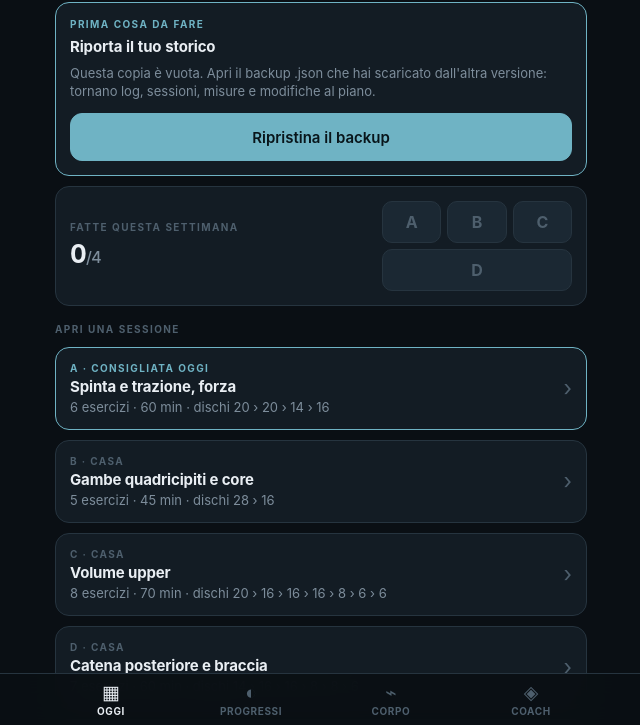
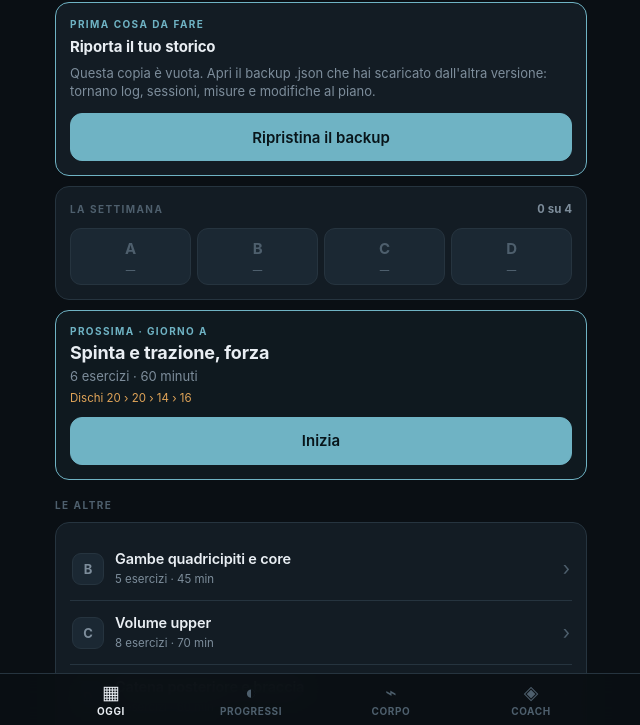
Before and after one commit to fortunatofilippo-Feel79/rachide, a plain HTML site: page index.html in a window 1280 px wide. Shown: the part 73-798 px from the top of the page, without its empty margins (319-959 px from the left). Drawn offline with Linux system fonts and the light colour scheme.

Commit message:
Add files via upload

```diff
--- a/index.html
+++ b/index.html
@@ -147,6 +147,25 @@ th{text-align:left;font-size:10px;letter-spacing:.12em;text-transform:uppercase;
 th.n{text-align:right}
 td{padding:8px 4px;border-bottom:1px solid var(--line)}
 td.n{text-align:right;font-weight:600}
+
+/* ---------- griglia della settimana ---------- */
+.wk{display:grid;grid-template-columns:repeat(4,1fr);gap:6px;margin-top:10px}
+.slot{border:1px solid var(--line);border-radius:11px;padding:9px 3px 7px;text-align:center;background:var(--surf2)}
+.slot .l{font-size:15px;font-weight:700;color:var(--dim);letter-spacing:-.02em}
+.slot .d{font-size:9.5px;color:var(--dim);margin-top:3px;font-weight:600}
+.slot.on{border-color:var(--glow);background:rgba(111,179,196,.09)}
+.slot.on .l{color:var(--glow)}
+.slot.on .d{color:var(--mut)}
+
+/* ---------- elenco compatto delle sessioni ---------- */
+.item{display:flex;align-items:center;gap:11px;padding:13px 2px;border-bottom:1px solid var(--line);width:100%;text-align:left}
+.item:last-child{border-bottom:0}
+.badge{width:32px;height:32px;border-radius:9px;background:var(--surf2);border:1px solid var(--line);
+  display:flex;align-items:center;justify-content:center;font-weight:700;font-size:13px;color:var(--mut);flex:none}
+.item .t{flex:1;min-width:0}
+.item .t b{display:block;font-size:14.5px;font-weight:600;letter-spacing:-.01em;
+  white-space:nowrap;overflow:hidden;text-overflow:ellipsis}
+.item .ch{color:var(--dim);font-size:19px;flex:none}
 
 /* ---------- istogramma tonnellaggio ---------- */
 .bars{display:flex;align-items:flex-end;gap:5px;height:66px}
@@ -1237,12 +1256,15 @@ function topbar(title, sub){
 /* ---------- OGGI ---------- */
 function viewOggi(){
   if(S.draft) return viewSession();
-  var w=weekOf(today()), done=S.sess.filter(s=>s.w===w);
-  var order=["A","B","C","D"], next=order.filter(d=>!done.some(s=>s.day===d))[0]||"A";
+  var w=weekOf(today()), fatte=S.sess.filter(function(s){ return s.w===w; });
+  var giorni=["A","B","C","D"];
+  var next=giorni.filter(function(d){ return !fatte.some(function(s){ return s.day===d; }); })[0];
+  var completa=!next;
   var h=topbar("Settimana "+w, dayName(today())+" "+today());
   h+='<div class="wrap">';
+
   if(Store.ok===false) h+=storageAlarm();
-  if(!S.log.length){ /* primo avvio su un dispositivo nuovo */
+  if(!S.log.length){
     h+='<div class="card" style="border-color:var(--glow)"><div class="eyebrow glow">Prima cosa da fare</div>'+
       '<h2 style="margin:4px 0 6px">Riporta il tuo storico</h2>'+
       '<div class="sm mut">Questa copia è vuota. Apri il backup .json che hai scaricato dall\'altra versione: tornano log, sessioni, misure e modifiche al piano.</div>'+
@@ -1253,34 +1275,77 @@ function viewOggi(){
       : (bk.never? "Non hai ancora fatto un backup." : "Ultimo backup "+bk.days+" giorni fa")+
         (bk.since? " · "+bk.since+" sessioni registrate da allora." : "."))+
     ' <button data-a="dlj" style="color:inherit;text-decoration:underline;font-weight:700;padding:0">Scaricalo ora</button></div></div>';
-  h+='<div class="card"><div class="between"><div><div class="eyebrow">Fatte questa settimana</div>'+
-     '<div class="num" style="font-size:26px">'+done.length+'<span class="mut" style="font-size:16px;font-weight:500">/4</span></div></div>'+
-     '<div class="sets" style="max-width:190px">'+order.map(d=>'<div class="chip '+(done.some(s=>s.day===d)?"top":"")+'">'+d+'</div>').join("")+'</div></div></div>';
-
-  h+='<div class="eyebrow" style="margin:16px 0 6px">Apri una sessione</div>';
-  ["A","B","C","D","T1","T2"].forEach(function(d){
-    var p=PLAN[d], is=d===next;
-    h+='<button class="card" data-a="open" data-d="'+d+'" style="display:block;width:100%;text-align:left;'+
-      (is?"border-color:var(--glow)":"")+'">'+
-      '<div class="between"><div><div class="eyebrow '+(is?"glow":"")+'">'+d+(is?" · consigliata oggi":" · "+p.sede)+'</div>'+
-      '<h2 style="margin-top:3px">'+esc(p.name)+'</h2>'+
-      '<div class="sm mut" style="margin-top:3px">'+p.ex.length+' esercizi · '+p.min+' min · dischi '+esc(p.dischi)+'</div></div>'+
-      '<div style="font-size:22px;color:var(--dim)">›</div></div></button>';
+
+  /* la settimana in quattro caselle, senza andare a capo */
+  h+='<div class="card"><div class="between"><div class="eyebrow">La settimana</div>'+
+     '<div class="xs" style="font-weight:700;color:'+(completa?"var(--ok)":"var(--mut)")+'">'+
+     fatte.length+' su 4</div></div><div class="wk">';
+  giorni.forEach(function(d){
+    var s=fatte.filter(function(x){ return x.day===d; })[0];
+    h+='<div class="slot'+(s?" on":"")+'"><div class="l">'+d+'</div>'+
+       '<div class="d">'+(s? s.date.slice(0,5) : "—")+'</div></div>';
   });
-
-  var ups=[], seen={};
+  h+='</div>';
+  var extra=fatte.filter(function(s){ return giorni.indexOf(s.day)<0; });
+  if(extra.length) h+='<div class="xs mut" style="margin-top:8px">In trasferta: '+
+    extra.map(function(s){ return s.day+" il "+s.date.slice(0,5); }).join(" · ")+'</div>';
+  h+='</div>';
+
+  /* la prossima sessione, in evidenza */
+  if(completa){
+    h+='<div class="card" style="border-color:var(--ok)"><div class="eyebrow" style="color:var(--ok)">Settimana completa</div>'+
+       '<h2 style="margin:5px 0 6px">Quattro su quattro</h2>'+
+       '<div class="sm mut">Il recupero fa parte del programma quanto le sessioni. Se vuoi allenarti lo stesso, scegli qui sotto.</div></div>';
+  } else {
+    var p=PLAN[next];
+    h+='<button class="card" data-a="open" data-d="'+next+'" style="display:block;width:100%;text-align:left;border-color:var(--glow);background:rgba(111,179,196,.06)">'+
+       '<div class="eyebrow glow">Prossima · giorno '+next+'</div>'+
+       '<h2 style="margin:5px 0 5px;font-size:18px">'+esc(p.name)+'</h2>'+
+       '<div class="sm mut">'+p.ex.length+' esercizi · '+p.min+' minuti</div>'+
+       (p.dischi!=="solo bande"? '<div class="xs" style="color:var(--amb);margin-top:7px">Dischi '+esc(p.dischi)+'</div>':"")+
+       '<div class="btn pri" style="margin-top:12px">Inizia</div></button>';
+  }
+
+  /* le altre, in righe sottili */
+  var altre=giorni.filter(function(d){ return d!==next; });
+  h+='<div class="eyebrow" style="margin:18px 0 4px">'+(completa?"Sessioni":"Le altre")+'</div><div class="card">';
+  altre.forEach(function(d){
+    var p=PLAN[d];
+    h+='<button class="item" data-a="open" data-d="'+d+'"><div class="badge">'+d+'</div>'+
+       '<div class="t"><b>'+esc(p.name)+'</b><span class="xs mut">'+p.ex.length+' esercizi · '+p.min+' min</span></div>'+
+       '<div class="ch">›</div></button>';
+  });
+  h+='</div>';
+
+  h+='<div class="eyebrow" style="margin:18px 0 4px">In trasferta</div><div class="card">';
+  ["T1","T2"].forEach(function(d){
+    var p=PLAN[d];
+    h+='<button class="item" data-a="open" data-d="'+d+'"><div class="badge">'+d+'</div>'+
+       '<div class="t"><b>'+esc(p.name.replace("Trasferta · ",""))+'</b><span class="xs mut">solo bande · '+p.min+' min</span></div>'+
+       '<div class="ch">›</div></button>';
+  });
+  h+='</div>';
+
+  /* progressioni pronte */
+  var ups=[], visti={};
   Object.keys(PLAN).forEach(function(d){ PLAN[d].ex.forEach(function(e){
-    if(seen[e.n]) return; seen[e.n]=1; var r=readiness(e); if(r.ready && !r.cap) ups.push(e.n+": "+r.why);
+    if(visti[e.n]) return; visti[e.n]=1;
+    var r=readiness(e); if(r.ready && !r.cap) ups.push([e.n, r.why]);
   });});
   if(ups.length){
-    h+='<div class="eyebrow" style="margin:18px 0 6px">Pronti per salire</div><div class="card">';
-    ups.forEach(u=>h+='<div class="flag up"><b>↑</b><div>'+esc(u)+'</div></div>');
-    h+='<div class="xs mut" style="margin-top:8px">Top del range su 3 serie su 4 per due sessioni consecutive.</div></div>';
-  }
-  var lastS=S.sess[S.sess.length-1];
-  if(lastS) h+='<div class="card flat"><div class="eyebrow">Ultima sessione</div><div class="sm" style="margin-top:4px">'+
-    lastS.day+" · "+lastS.date+" ("+ago(lastS.date)+") · "+lastS.min+" min · energia "+lastS.en+'</div></div>';
-  h+='</div>';
+    h+='<div class="eyebrow" style="margin:18px 0 4px">Pronti per salire</div><div class="card">';
+    ups.forEach(function(u){
+      h+='<div class="item" style="padding:10px 2px"><div class="badge" style="color:var(--ok);border-color:rgba(127,176,105,.5)">↑</div>'+
+         '<div class="t"><b>'+esc(u[0])+'</b><span class="xs" style="color:var(--ok)">'+esc(u[1])+'</span></div></div>';
+    });
+    h+='<div class="xs mut" style="margin-top:9px">Top del range su 3 serie su 4, per due sessioni consecutive.</div></div>';
+  }
+
+  var ls=S.sess[S.sess.length-1];
+  if(ls) h+='<div class="card flat"><div class="between"><div><div class="eyebrow">Ultima sessione</div>'+
+    '<div class="sm" style="margin-top:3px">Giorno '+ls.day+' · '+ago(ls.date)+'</div></div>'+
+    '<div class="xs mut" style="text-align:right">'+ls.min+' min<br>energia '+ls.en+'</div></div></div>';
+  h+='<div style="height:24px"></div></div>';
   return h;
 }
 
```
